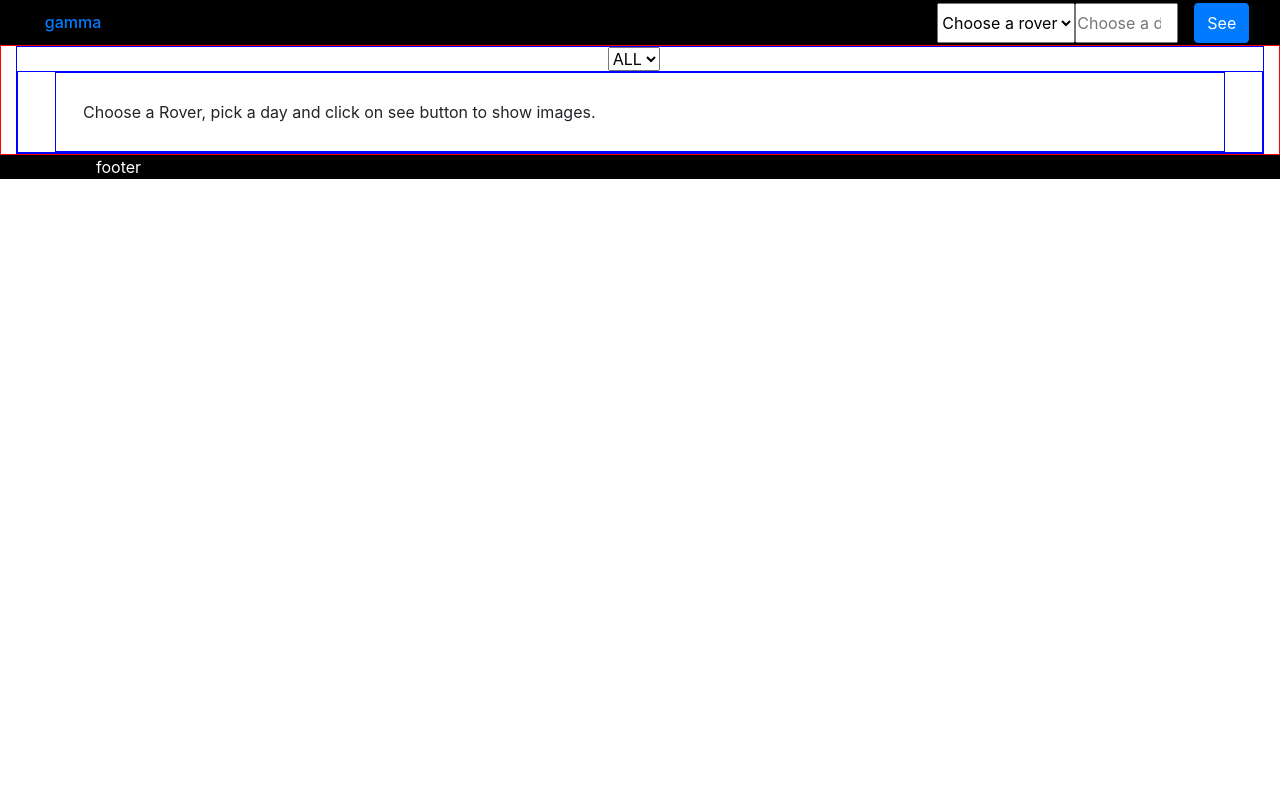
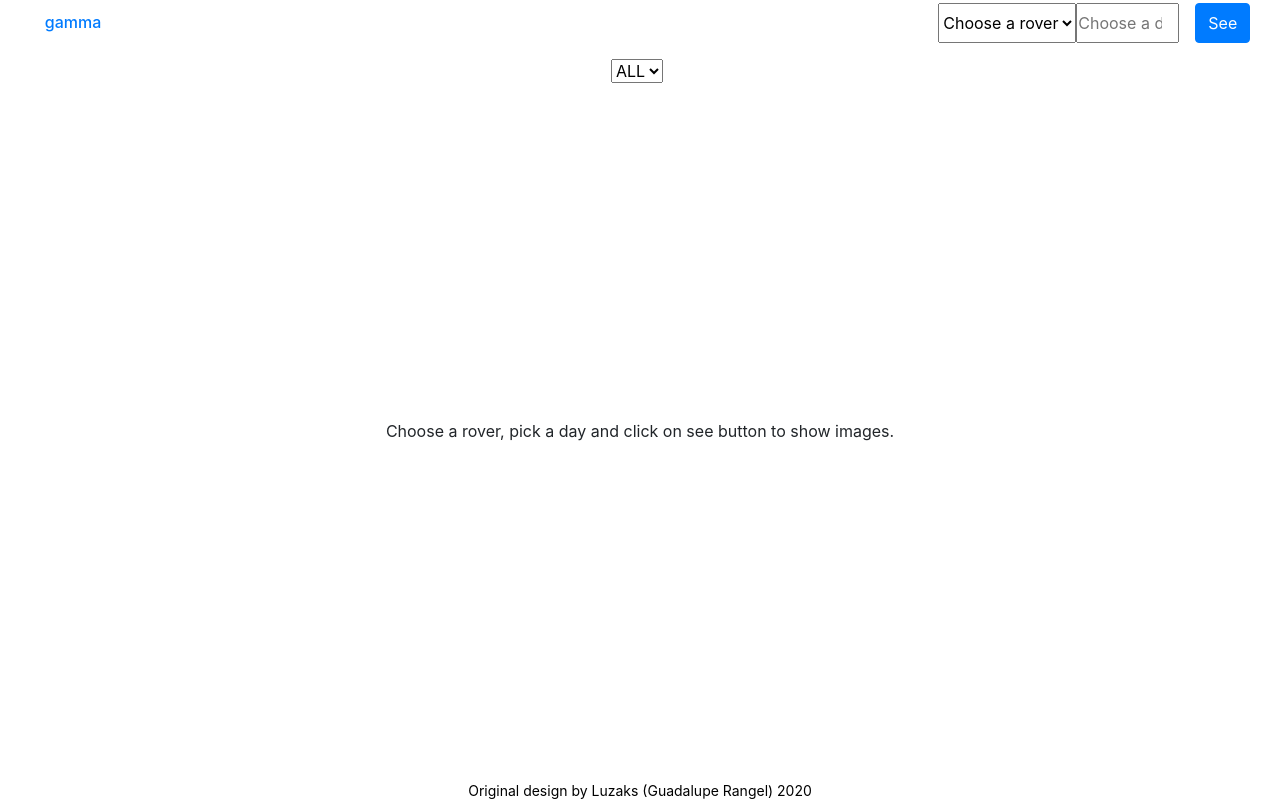
Before and after one commit to Luzaks/capstone-gamma, a React (Create React App) app: page / in a window 1280 px wide. Built offline with nearby package versions, Linux system fonts and the light colour scheme.

Commit message:
Styles: Add style for app layout.

```diff
--- a/src/components/Footer.js
+++ b/src/components/Footer.js
@@ -2,8 +2,8 @@ import React from 'react';
 import { Footy } from '../styles/StyledComponents';
 
 const Footer = () => (
-  <Footy className="col-12 d-flex justify-content-start align-content-center">
-    footer
+  <Footy className="col-12 d-flex justify-content-center align-content-center">
+    Original design by Luzaks (Guadalupe Rangel) 2020
   </Footy>
 );
 
--- a/src/containers/PhotosList.js
+++ b/src/containers/PhotosList.js
@@ -2,7 +2,7 @@ import React from 'react';
 import PropTypes from 'prop-types';
 import { useSelector, useDispatch } from 'react-redux';
 import {
-  Card, CardMenu, ParMenu, Catalog, MenuItem,
+  Card, CardMenu, ParMenu, Catalog, MenuItem, Help,
 } from '../styles/StyledComponents';
 import Photo from '../components/photoComponents/Photo';
 import CameraFilter from '../components/photoComponents/CameraFilter';
@@ -37,14 +37,21 @@ const PhotosList = ({
   };
 
   const visitedHelper = visitedState => {
+    const visitedNone = (
+      <ParMenu>
+        Last visited:
+        None
+      </ParMenu>
+    );
     const visitedInfo = (
       <ParMenu>
         Last visited:
         {visitedState}
       </ParMenu>
     );
-    if (visitedState !== 0) return visitedInfo;
-    return <ParMenu />;
+    if (visitedState === 0 && roverState.rover_name !== '' && roverState.photos.length !== 0 && roverState.sol !== 'Choose..') return visitedNone;
+    if (visitedState !== 0 && roverState.rover_name !== '' && roverState.photos.length !== 0 && roverState.sol !== 'Choose..') return visitedInfo;
+    return <div />;
   };
 
   const PhotoListHelper = filterState => {
@@ -57,29 +64,29 @@ const PhotosList = ({
       />
     ));
     const noPhotos = (
-      <div>
-        There arent photos for today
-      </div>
+      <Help>
+        There are not photos for today
+      </Help>
     );
     const noCamPhotos = (
-      <div>
-        There arent photos for this camera
-      </div>
+      <Help>
+        There are no photos for this camera
+      </Help>
     );
     const loadingPhotos = (
-      <div>
+      <Help>
         Loading
-      </div>
+      </Help>
     );
     const appInstructions = (
-      <div>
-        Choose a Rover, pick a day and click on see button to show images.
-      </div>
+      <Help>
+        Choose a rover, pick a day and click on see button to show images.
+      </Help>
     );
     const appError = (
-      <div>
+      <Help>
         {roverState.error}
-      </div>
+      </Help>
     );
 
     if (roverState.rover_name === '' && roverState.photos.length === 0 && roverState.sol === 'Choose..' && roverState.error === '' && roverState.loading === false) return appInstructions;
@@ -88,7 +95,7 @@ const PhotosList = ({
     if (roverState.photos.length === 0 && roverState.rover_name !== '' && roverState.loading === false) return noPhotos;
     if (photosList.length > 0 && roverState.rover_name !== '' && roverState.loading === false) return photosList;
     if (photosList.length === 0 && roverState.rover_name !== '' && roverState.loading === false) return noCamPhotos;
-    return <div />;
+    return <Help />;
   };
 
   return (
--- a/src/styles/StyledComponents.js
+++ b/src/styles/StyledComponents.js
@@ -1,7 +1,6 @@
 import styled from 'styled-components';
 
 const Nav = styled.nav`
-  background-color: black;
   height: 45px;
   padding: 0 3.5%;
 `;
@@ -13,16 +12,16 @@ const Title = styled.h1`
 `;
 
 const InputRow = styled.div`
-  border: 1px solid black;
+
 `;
 
 const ImgsRow = styled.div`
-  border: 1px solid red;
+  min-height: calc(100vh - 65.5px);
 `;
 
 const Card = styled.div`
-  border: 1px solid blue;
   width: 100%;
+  height: 100%;
   display: flex;
   flex-direction: column;
   align-items: center;
@@ -34,10 +33,13 @@ const CardMenu = styled.div`
   display: flex;
   align-items: center;
   justify-content: start;
+  padding: 0 25%;
+  margin-top: 13.5px;
 `;
 
 const MenuItem = styled.div`
   width: 33%;
+  height: 24px;
   display: flex;
   align-items: center;
   justify-content: center;
@@ -48,14 +50,23 @@ const ParMenu = styled.p`
 `;
 
 const Catalog = styled.div`
-  border: 1px solid blue;
   width: 1170px;
+  min-height: 100%;
   margin: 0 auto;
-  padding: 27px;
+  padding: 13.5px 27px;
+`;
+
+const Help = styled.div`
+  width: 100%;
+  height: 100%;
+  display: flex;
+  flex-direction: column;
+  align-items: center;
+  justify-content: center;
 `;
 
 const PhotoContainer = styled.div`
- width: 350px;
+  width: 350px;
   height: 400px;
   display: flex;
   flex-direction: column;
@@ -80,8 +91,9 @@ const Img = styled.img`
 `;
 
 const Footy = styled.footer`
-  background-color: black;
-  color: white;
+  height: 20px;
+  font-size: 14px;
+  color: black;
   padding: 0 7.5%;
 `;
 
@@ -97,6 +109,7 @@ export {
   PhotoContainer,
   ImgContainer,
   Catalog,
+  Help,
   Img,
   Footy,
 };
--- a/src/styles/index.css
+++ b/src/styles/index.css
@@ -23,4 +23,6 @@ body * {
 
 .main-container {
   margin: 0 !important;
+  width: 100%;
+  min-height: calc(100vh - 60px);
 }
```
Also changed, not shown: src/assets/imgs/nasa-logo-web-rgb.png (added), src/assets/imgs/nasa-logo.svg (added).
